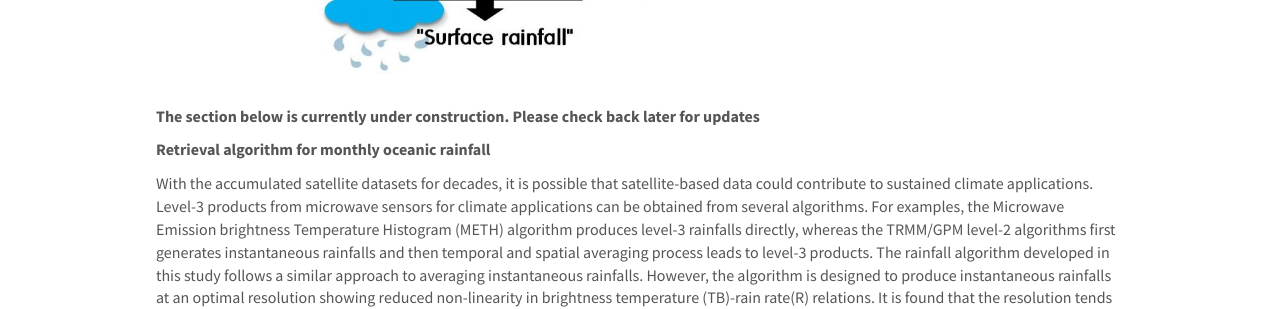
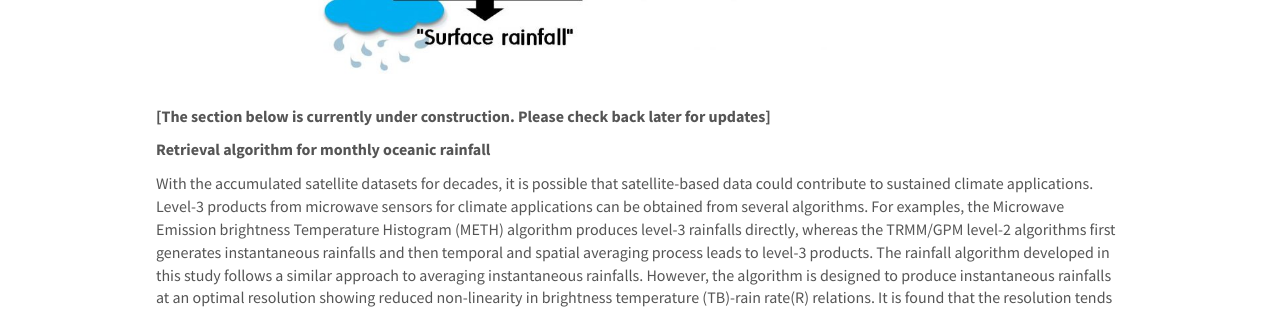
Before and after one commit to roo2003/roo2003.github.io, a Jekyll site: the page built from _pages/research.md, in a window 1280 px wide and 900 px high, scrolled down 923 px. Shown: the part 154-463 px from the top of the window. Built offline with Jekyll 4.4.1, drawn with Linux system fonts in a browser that asks for light colours; nearby versions of some CDN libraries.

```diff
--- a/_pages/research.md
+++ b/_pages/research.md
@@ -28,7 +28,7 @@ The initial version of the parametric rainfall retrieval algorithm was developed
 
  ![]({{ site.url }}{{ site.baseurl }}/images/respic/passive1.jpg){: style="width: 70%; float: center; margin: 2%"}<be>
 
-**The section below is currently under construction. Please check back later for updates**
+**[The section below is currently under construction. Please check back later for updates]**
 
  **Retrieval algorithm for monthly oceanic rainfall**
 
```
